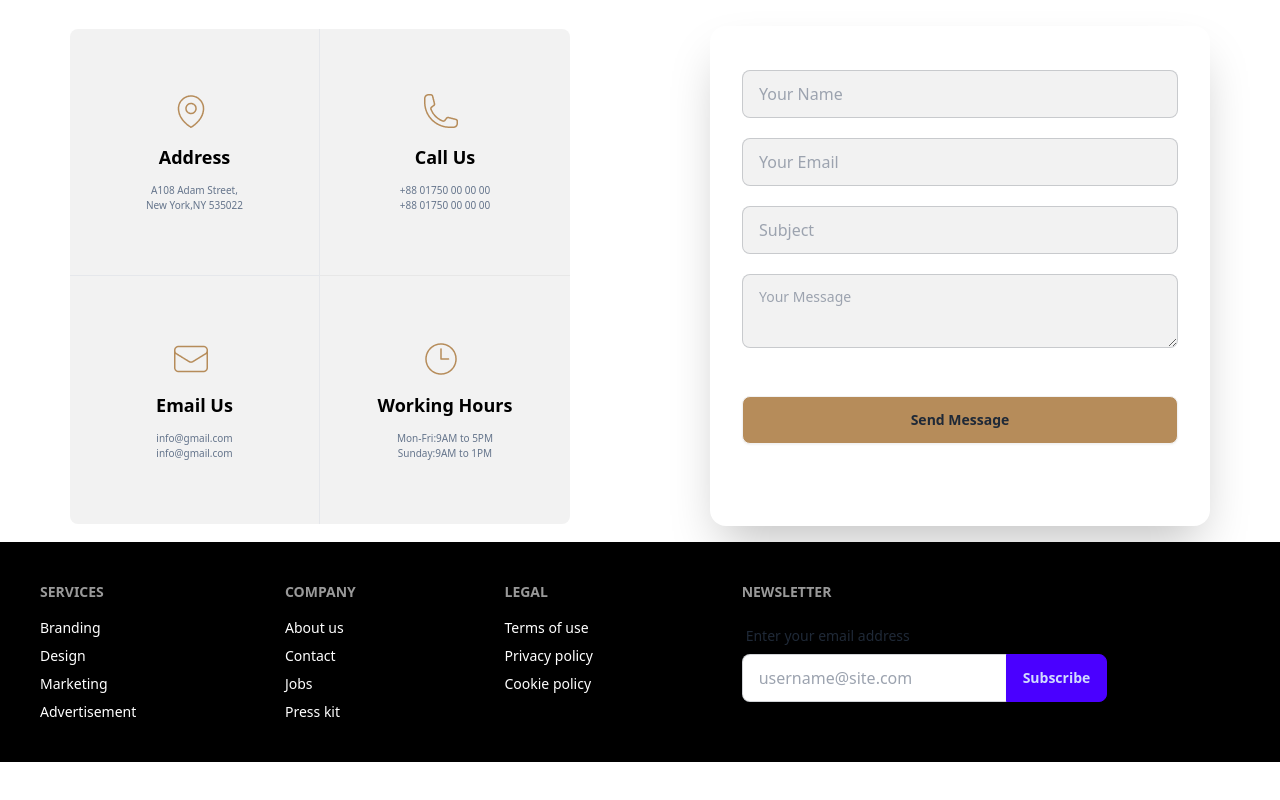
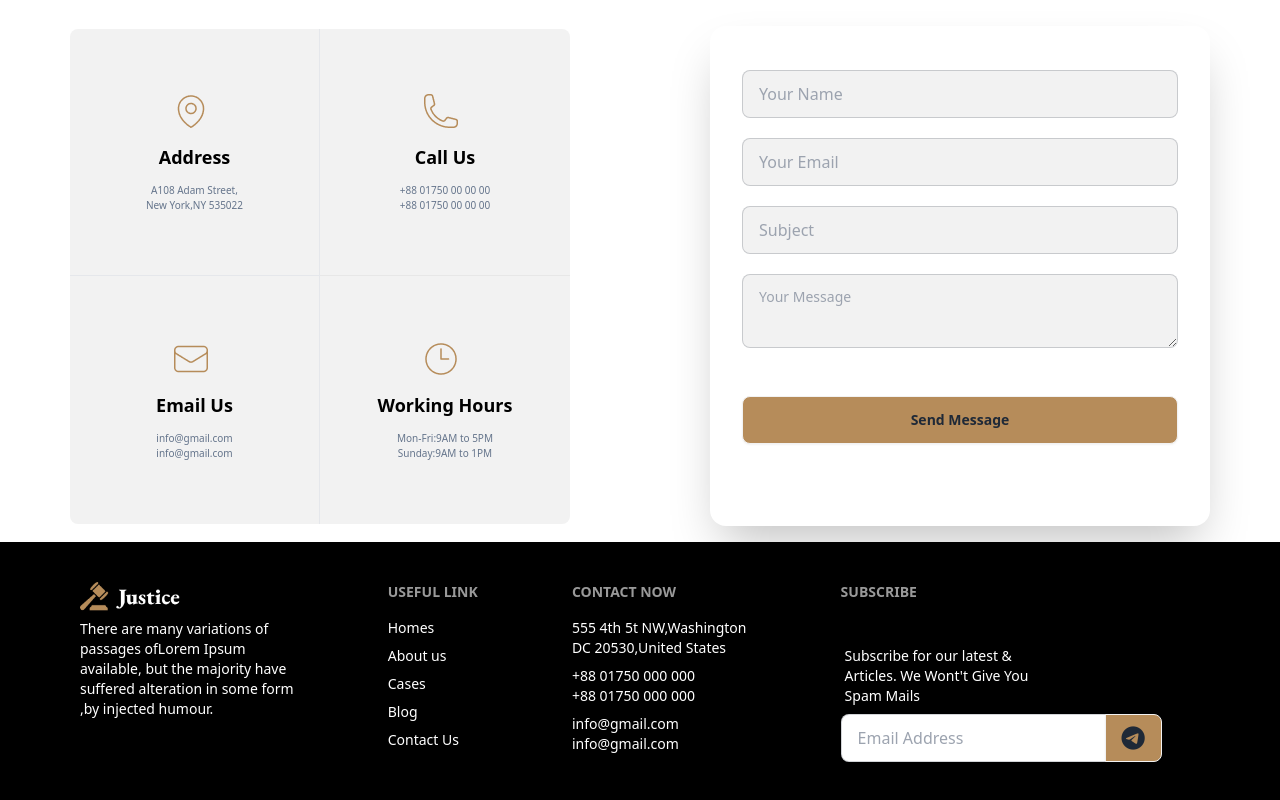
Before and after one commit to Nahinbinteazad/legal-project, a plain HTML site: page index.html in a window 1280 px wide. Shown: the part 2815-3615 px from the top of the page. Before the commit the page ends 3577 px from the top, so only its background shows below. Drawn offline with nearby package versions, Linux system fonts and the light colour scheme.

Commit message:
final commit

```diff
--- a/index.html
+++ b/index.html
@@ -21,7 +21,7 @@
 
 <script src="https://cdnjs.cloudflare.com/ajax/libs/flowbite/2.0.1/flowbite.min.js"></script>
 
-
+<script src="https://kit.fontawesome.com/e01d2068c5.js" crossorigin="anonymous"></script>
 </head>
 <body>
     <header class="md:container mx-auto">
@@ -372,39 +372,39 @@
 
     </header>
     <section>
-      <footer class="footer bg-black text-white p-10">
+      <footer class="footer bg-black text-white p-10 pl-20">
         <nav>
-          <h6 class="footer-title">Services</h6>
-          <a class="link link-hover">Branding</a>
-          <a class="link link-hover">Design</a>
-          <a class="link link-hover">Marketing</a>
-          <a class="link link-hover">Advertisement</a>
+          <img class="w-[100px] " src="images/logo.png" alt="">
+          <p class="label-text text-white">There are many variations of <br>passages ofLorem Ipsum <br>available, but the majority have <br>suffered alteration in some form <br>,by injected humour.</p>
         </nav>
         <nav>
-          <h6 class="footer-title">Company</h6>
+          <h6 class="footer-title">Useful Link</h6>
+          <a class="link link-hover">Homes</a>
           <a class="link link-hover">About us</a>
-          <a class="link link-hover">Contact</a>
-          <a class="link link-hover">Jobs</a>
-          <a class="link link-hover">Press kit</a>
+          <a class="link link-hover">Cases</a>
+          <a class="link link-hover">Blog</a>
+          <a class="link link-hover">Contact Us</a>
         </nav>
         <nav>
-          <h6 class="footer-title">Legal</h6>
-          <a class="link link-hover">Terms of use</a>
-          <a class="link link-hover">Privacy policy</a>
-          <a class="link link-hover">Cookie policy</a>
+          <h6 class="footer-title">Contact Now</h6>
+          <a class="link link-hover">555 4th 5t NW,Washington <br> DC 20530,United States</a>
+          <a class="link link-hover">+88 01750 000 000 <br>
+            +88 01750 000 000</a>
+          <a class="link link-hover">info@gmail.com <br>
+            info@gmail.com</a>
         </nav>
         <form>
-          <h6 class="footer-title">Newsletter</h6>
-          <fieldset class="form-control w-80">
+          <h6 class="footer-title">Subscribe</h6>
+          <fieldset class="form-control w-80 mt-5">
             <label class="label">
-              <span class="label-text">Enter your email address</span>
+              <span class="label-text text-white">Subscribe for our latest & <br> Articles. We Wont't Give You <br> Spam Mails</span>
             </label>
             <div class="join">
               <input
                 type="text"
-                placeholder="username@site.com"
+                placeholder="Email Address"
                 class="input input-bordered join-item" />
-              <button class="btn btn-primary join-item">Subscribe</button>
+              <button class="btn join-item bg-color"> <i class="fa-brands fa-telegram text-2xl "></i> </button>
             </div>
           </fieldset>
         </form>
```
